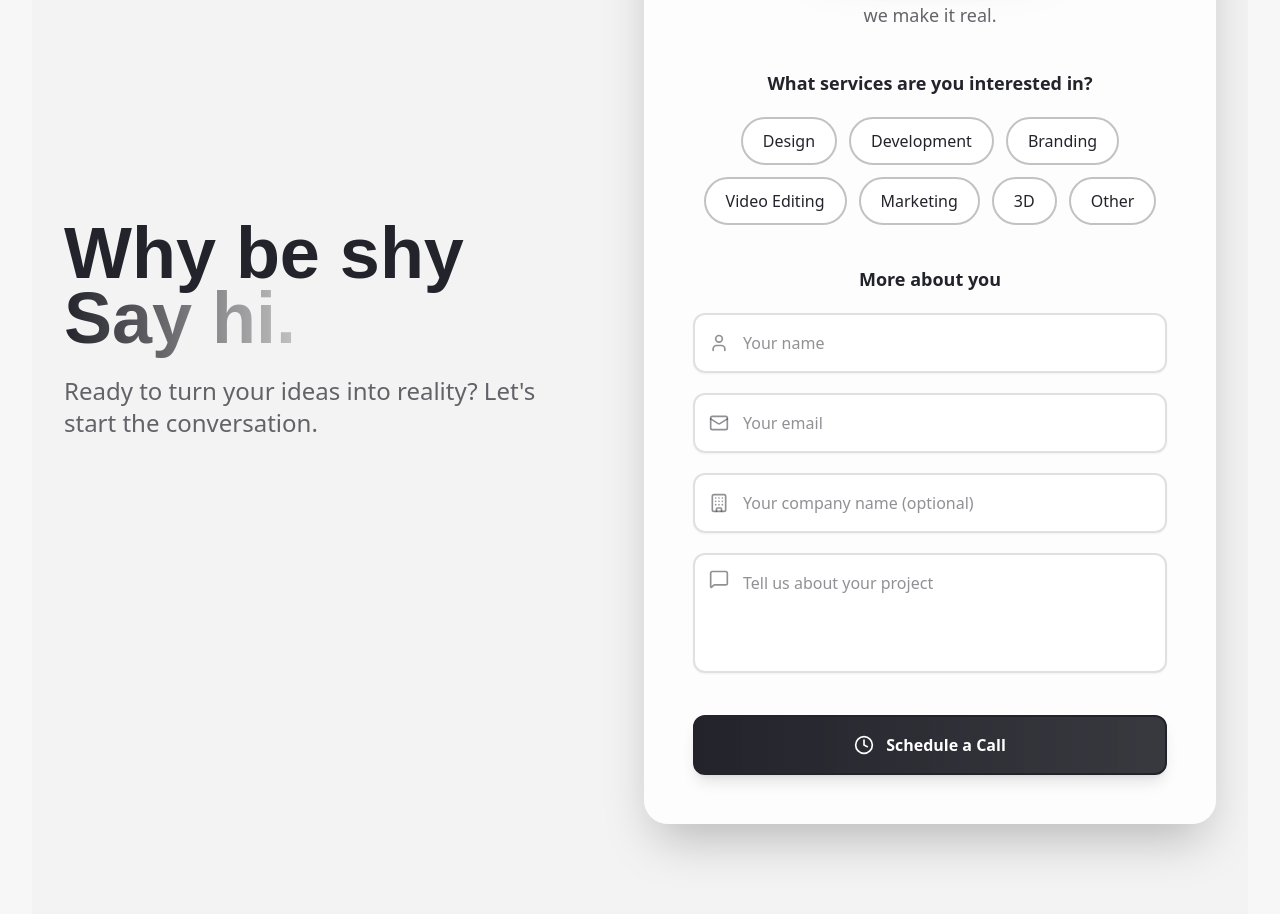
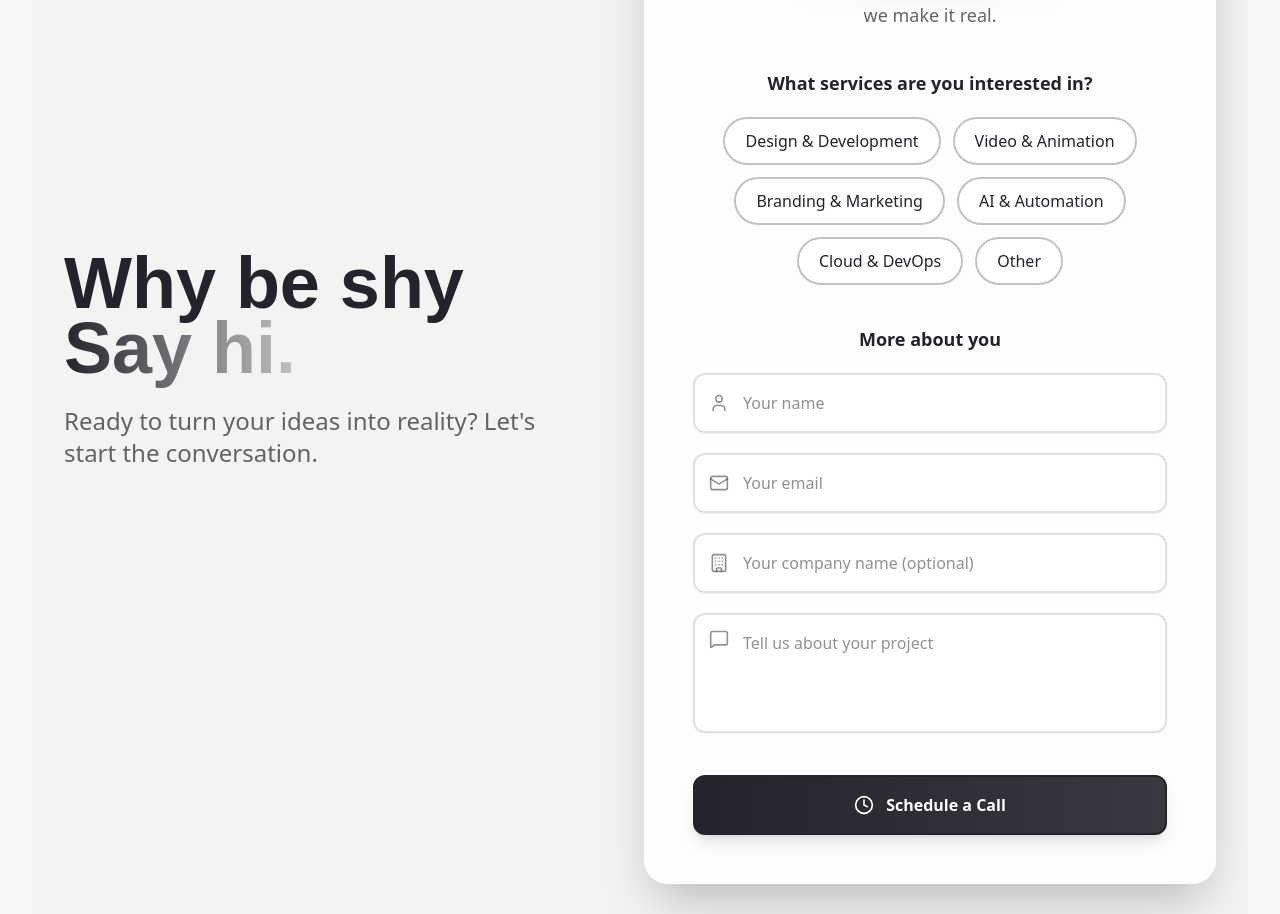
Before and after one commit to Mahad-Ali-Dev/tasedev, a React (Vite) app in the folder frontend/: page /what-we-do in a window 1280 px wide. Shown: the part 6349-7263 px from the top of the page. Built offline with nearby package versions, Linux system fonts and the light colour scheme.

Commit message:
Update constants.js

```diff
--- a/frontend/src/components/constants.js
+++ b/frontend/src/components/constants.js
@@ -1,9 +1,8 @@
 export const SERVICES = [
-  "Design",
-  "Development",
-  "Branding",
-  "Video Editing",
-  "Marketing",
-  "3D",
+  "Design & Development",
+  "Video & Animation",
+  "Branding & Marketing",
+  "AI & Automation",
+  "Cloud & DevOps",
   "Other",
 ];
```
